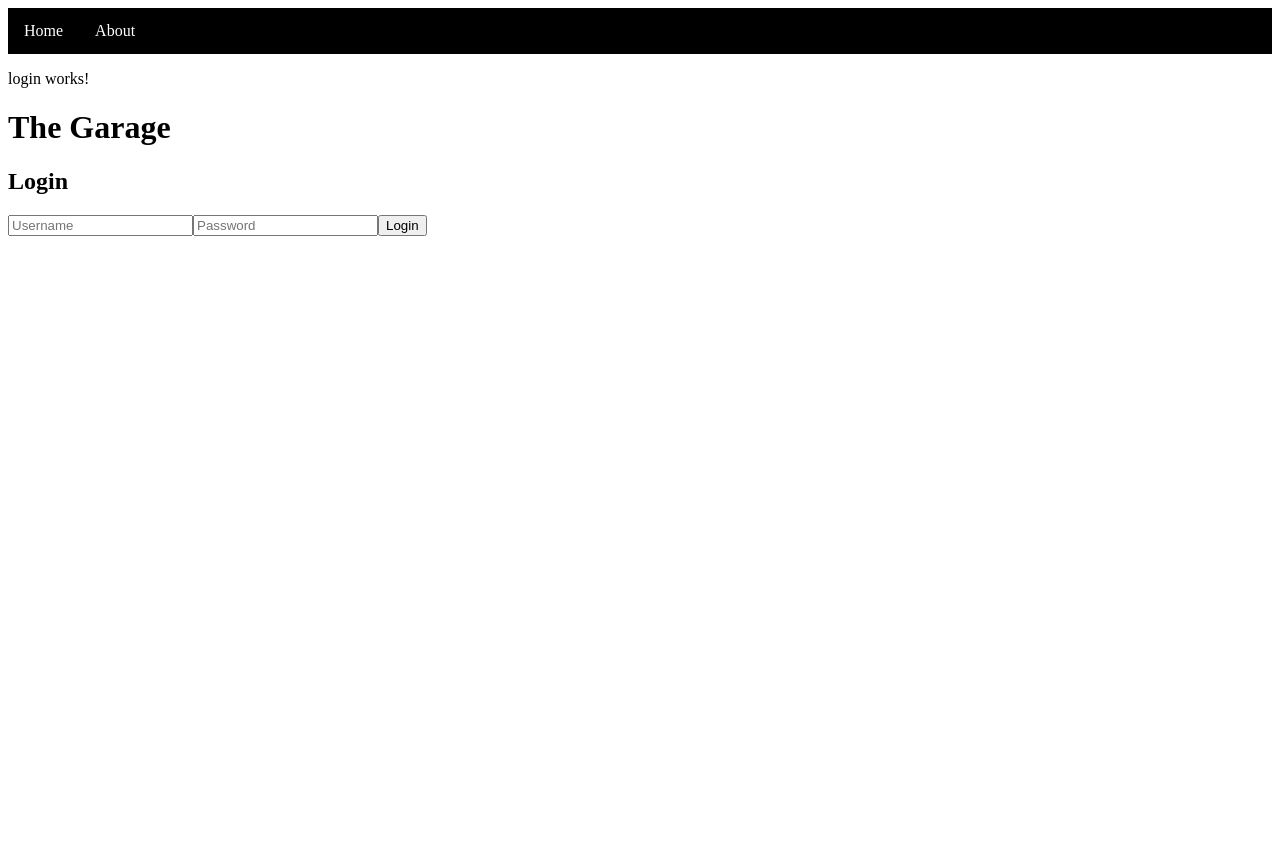
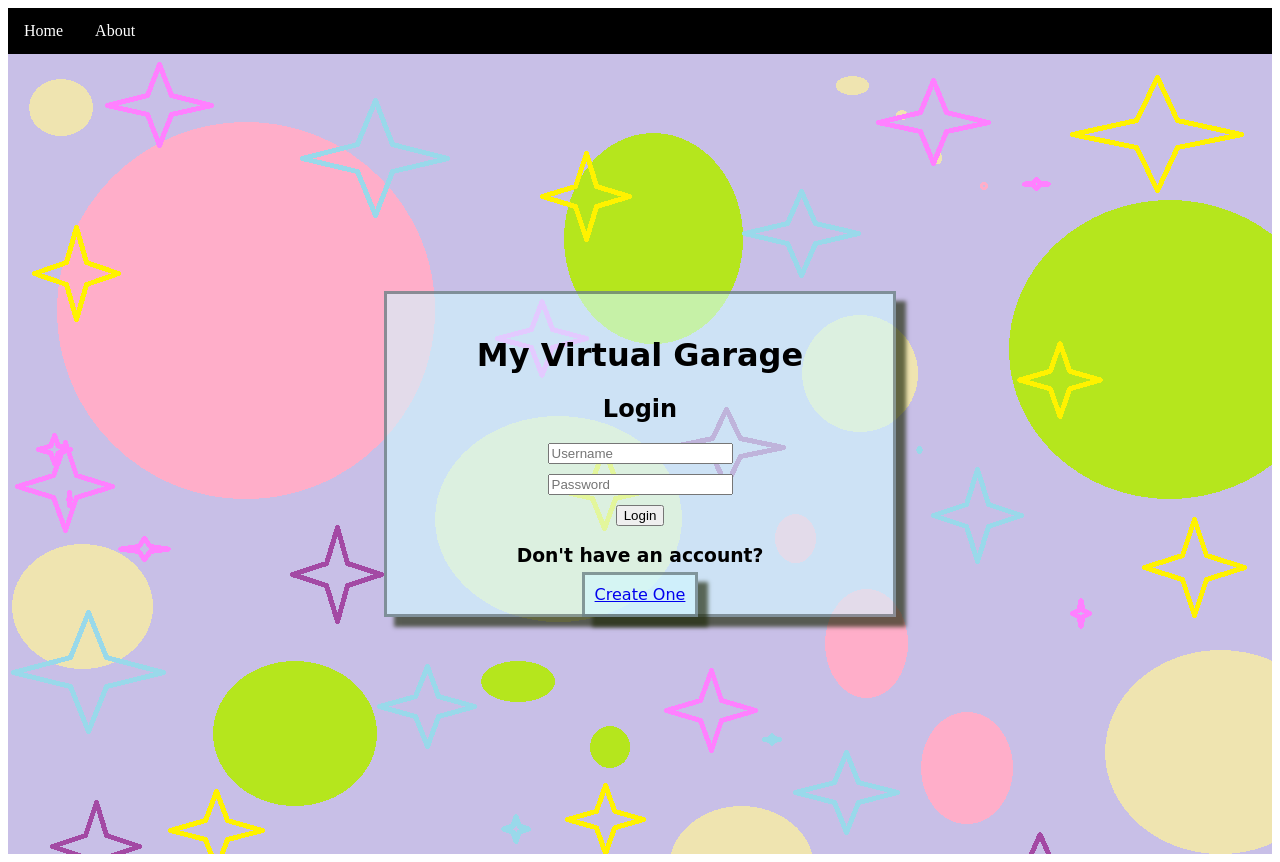
Before and after one commit to MaryOnAChair/MotorcycleHelper, an Angular app in the folder angularFrontEnd/: page / in a window 1280 px wide. Before the commit the page ends 800 px from the top, so only its background shows below. Built offline with nearby package versions, Linux system fonts and the light colour scheme.

Commit message:
changed styling of home,login and register pages

```diff
--- a/angularFrontEnd/src/app/components/about/about.component.ts
+++ b/angularFrontEnd/src/app/components/about/about.component.ts
@@ -1,8 +1,11 @@
 import { Component } from '@angular/core';
+import {NavbarComponent} from '../navbar/navbar.component';
 
 @Component({
   selector: 'app-about',
-  imports: [],
+  imports: [
+    NavbarComponent
+  ],
   templateUrl: './about.component.html',
   styleUrl: './about.component.css'
 })
--- a/angularFrontEnd/src/app/components/home/home.component.css
+++ b/angularFrontEnd/src/app/components/home/home.component.css
@@ -1,9 +1,22 @@
+body{
+  margin: 0px;
+  padding: 0px;
+}
+.page{
 
-.page {
+  align-self: center;
+  font-family: "Comic Sans MS", cursive;
+  color: black;
+
+  height: 100vh;
   background-image: url("/background.png");
-  width: 100%;
-  height: 100%;
+  background-size: cover;
 }
+
+.title{
+  text-decoration: underline;
+}
+
 .bikeGrid{
   display: grid;
   grid-template-columns:repeat(auto-fill, minmax(200px, 1fr));
@@ -13,14 +26,19 @@
 }
 
 .bikeCard{
+  margin-top: 20px;
   border:2px solid darkslategray;
   border-radius:10px;
   padding:5px;
-  box-shadow: 0 2px 8px 0 rgba(0,0,0,0.2);
   background:whitesmoke;
+  box-shadow: 10px 10px 4px rgba(36, 46, 16, 0.69);
+
 }
+
 .AddBikeForm{
-  background: darkseagreen;
+  background: rgba(143, 188, 143, 0.76);
+  border:2px solid black;
+  box-shadow: 10px 10px 4px rgba(36, 46, 16, 0.69);
   padding:5px;
   align-content: center;
   margin:5px;
--- a/angularFrontEnd/src/app/components/home/home.component.ts
+++ b/angularFrontEnd/src/app/components/home/home.component.ts
@@ -2,23 +2,29 @@ import {Component, OnInit} from '@angular/core';
 import {NavbarComponent} from '../navbar/navbar.component';
 import {HttpClient} from '@angular/common/http';
 import {FormControl, FormGroup, FormsModule, ReactiveFormsModule} from '@angular/forms';
-import {NgForOf} from '@angular/common';
+import {NgForOf, NgIf} from '@angular/common';
 
 import {MotorcycleService} from '../../services/motorcycle.service';
 import {Motorcycle} from '../../models/motorcycle';
-import {RouterLink} from '@angular/router';
+import {Router, RouterLink} from '@angular/router';
 
 @Component({
   selector: 'app-home',
   imports: [
     FormsModule,
     NgForOf,
-    ReactiveFormsModule
+    ReactiveFormsModule,
+    NgIf,
+    RouterLink,
+    NavbarComponent
+
   ],
   templateUrl: './home.component.html',
   styleUrl: './home.component.css'
 })
 export class HomeComponent implements OnInit {
+
+
   motorcycles: Motorcycle[] = [];
   motorcycle: Motorcycle = {
     color: '', last_oil_change_date: '', moto_id: 0,
@@ -30,7 +36,8 @@ export class HomeComponent implements OnInit {
     year: 2023
   };
 
-  constructor(private http: HttpClient, private MotorcycleService: MotorcycleService) {
+
+  constructor(private http: HttpClient, private MotorcycleService: MotorcycleService,private router: Router) {
   }
 
   ngOnInit(): void{
@@ -69,5 +76,9 @@ export class HomeComponent implements OnInit {
     });
   }
 
+  editMotorcycle() {
+    this.router.navigate(['/editMotorcycle']);
+  }
 
+  protected readonly RouterLink = RouterLink;
 }
--- a/angularFrontEnd/src/app/components/login/login.component.css
+++ b/angularFrontEnd/src/app/components/login/login.component.css
@@ -0,0 +1,49 @@
+body{
+  margin: 0px;
+  padding: 0px;
+  overflow: hidden;
+}
+.page{
+  justify-content: center;
+  align-content: center;
+  align-self: center;
+  font-family: "Comic Sans MS", cursive;
+  color: black;
+
+  height: 100vh;
+  background-image: url("/background2.png");
+}
+
+.title{
+  text-align: center;
+  padding-top: 10px;
+  display: block;
+}
+.loginForm {
+  border: 3px solid rgba(46, 56, 58, 0.49);
+  background-color: rgba(210, 248, 255, 0.61);
+  box-shadow: 10px 10px 4px rgba(36, 46, 16, 0.69);
+
+  align-items: center;
+  align-content: center;
+  margin: 0% auto;
+  display: block;
+  width: 40%;
+  height: 40%;
+  text-align: center;
+}
+
+.loginForm input {
+  margin-bottom: 10px;
+}
+
+.registerButton {
+
+  padding: 10px;
+  border: 3px solid rgba(46, 56, 58, 0.49);
+  background-color: rgba(210, 248, 255, 0.61);
+  box-shadow: 10px 10px 4px rgba(36, 46, 16, 0.69);
+  align-items: center;
+  align-content: center;
+
+}
--- a/angularFrontEnd/src/app/components/login/login.component.html
+++ b/angularFrontEnd/src/app/components/login/login.component.html
@@ -1,7 +1,9 @@
-<p>login works!</p>
+<body>
+<div class="page">
 
-<div>
-  <h1>The Garage</h1>
+<div class="loginForm">
+  <h1 class="title">My Virtual Garage</h1>
+
   <h2>Login</h2>
 
   <input
@@ -10,16 +12,20 @@
     [(ngModel)]="username"
     placeholder="Username"
   />
-
+<br>
   <input
     type="text"
     name="password"
     [(ngModel)]="password"
     placeholder="Password"
   />
-
+<br>
   <button (click)="login()">
     Login
   </button>
-
+  <br>
+  <h3>Don't have an account?</h3>
+  <a class="registerButton" routerLink="/register">Create One</a>
 </div>
+</div>
+</body>
--- a/angularFrontEnd/src/app/components/login/login.component.ts
+++ b/angularFrontEnd/src/app/components/login/login.component.ts
@@ -1,4 +1,4 @@
-import { Component } from '@angular/core';
+import {Component, OnInit} from '@angular/core';
 import {Router, RouterLink} from '@angular/router';
 import {AuthService} from '../../services/auth.service';
 import {FormsModule} from '@angular/forms';
@@ -7,25 +7,28 @@ import {User} from '../../models/user';
 @Component({
   selector: 'app-login',
   imports: [
-    FormsModule],
+    FormsModule,
+    RouterLink
+  ],
   templateUrl: './login.component.html',
   styleUrl: './login.component.css'
 })
-export class LoginComponent {
+export class LoginComponent  {
 
   username: string = "";
   password: string = "";
 
 
 
-  constructor(private auth: AuthService,private router: Router) {
+  constructor(private auth: AuthService, private router: Router,
+              ) {
   }
 
   login() {
 
     this.auth.login(
-    this.username,
-    this.password)
+      this.username,
+      this.password)
       .subscribe({
 
         next: (token) => {
@@ -43,5 +46,4 @@ export class LoginComponent {
 
       });
   }
-
 }
--- a/angularFrontEnd/src/app/components/navbar/navbar.component.ts
+++ b/angularFrontEnd/src/app/components/navbar/navbar.component.ts
@@ -1,12 +1,14 @@
 import { Component } from '@angular/core';
 import {RouterLink} from '@angular/router';
+import {NgIf} from '@angular/common';
 
 @Component({
   selector: 'app-navbar',
-  imports: [RouterLink],
+  imports: [RouterLink, NgIf],
   templateUrl: './navbar.component.html',
   styleUrl: './navbar.component.css'
 })
 export class NavbarComponent {
 
+
 }
--- a/angularFrontEnd/src/app/components/register/register.component.css
+++ b/angularFrontEnd/src/app/components/register/register.component.css
@@ -0,0 +1,48 @@
+body{
+  margin: 0;
+  padding: 0;
+}
+.page{
+  justify-content: center;
+  align-content: center;
+  align-self: center;
+  font-family: "Comic Sans MS", cursive;
+  color: black;
+
+  height: 100vh;
+  background-image: url("/background2.png");
+}
+
+.title{
+  text-align: center;
+  padding-top: 10px;
+  display: block;
+}
+.registerForm {
+  border: 3px solid rgba(46, 56, 58, 0.49);
+  background-color: rgba(210, 248, 255, 0.61);
+  box-shadow: 10px 10px 4px rgba(36, 46, 16, 0.69);
+
+  align-items: center;
+  align-content: center;
+  margin: 0% auto;
+  display: block;
+  width: 40%;
+  height: 40%;
+  text-align: center;
+}
+
+.registerForm input {
+  margin-bottom: 10px;
+}
+
+.loginButton {
+
+  padding: 10px;
+  border: 3px solid rgba(46, 56, 58, 0.49);
+  background-color: rgba(210, 248, 255, 0.61);
+  box-shadow: 10px 10px 4px rgba(36, 46, 16, 0.69);
+  align-items: center;
+  align-content: center;
+
+}
--- a/angularFrontEnd/src/app/components/register/register.component.html
+++ b/angularFrontEnd/src/app/components/register/register.component.html
@@ -1,7 +1,9 @@
-<p>register works!</p>
-<div>
+<body>
+<div class="page">
+  <div class="registerForm">
+    <h1 class="title">My Virtual Garage</h1>
 
-  <h2>Register</h2>
+  <h2 >Register</h2>
 
   <input
     type="text"
@@ -9,22 +11,27 @@
     [(ngModel)]="user.username"
     placeholder="Username"
   />
+<br>
   <input
     type="text"
     name="email"
     [(ngModel)]="user.email"
     placeholder="Email"
   />
-
+<br>
   <input
     type="text"
     name="password"
     [(ngModel)]="user.password"
     placeholder="Password"
   />
-
+<br>
   <button (click)="register()">
     Create Account
   </button>
+    <h3>Already have an account?</h3>
+    <a class="loginButton" routerLink="/login">Log In</a>
+</div>
 
 </div>
+</body>
--- a/angularFrontEnd/src/app/components/register/register.component.ts
+++ b/angularFrontEnd/src/app/components/register/register.component.ts
@@ -2,11 +2,13 @@ import { Component } from '@angular/core';
 import {AuthService} from '../../services/auth.service';
 import {FormsModule} from '@angular/forms';
 import {User} from '../../models/user';
+import {RouterLink} from '@angular/router';
 
 @Component({
   selector: 'app-register',
   imports: [
-    FormsModule
+    FormsModule,
+    RouterLink
   ],
   templateUrl: './register.component.html',
   styleUrl: './register.component.css'
@@ -19,7 +21,6 @@ export class RegisterComponent {
   constructor(private auth: AuthService) {
   }
   register() {
-    localStorage.removeItem('token');
     console.log(this.user);
     this.auth.register(this.user).subscribe({
       next: ()=>{
```
Also changed, not shown: angularFrontEnd/public/background2.png (added).
